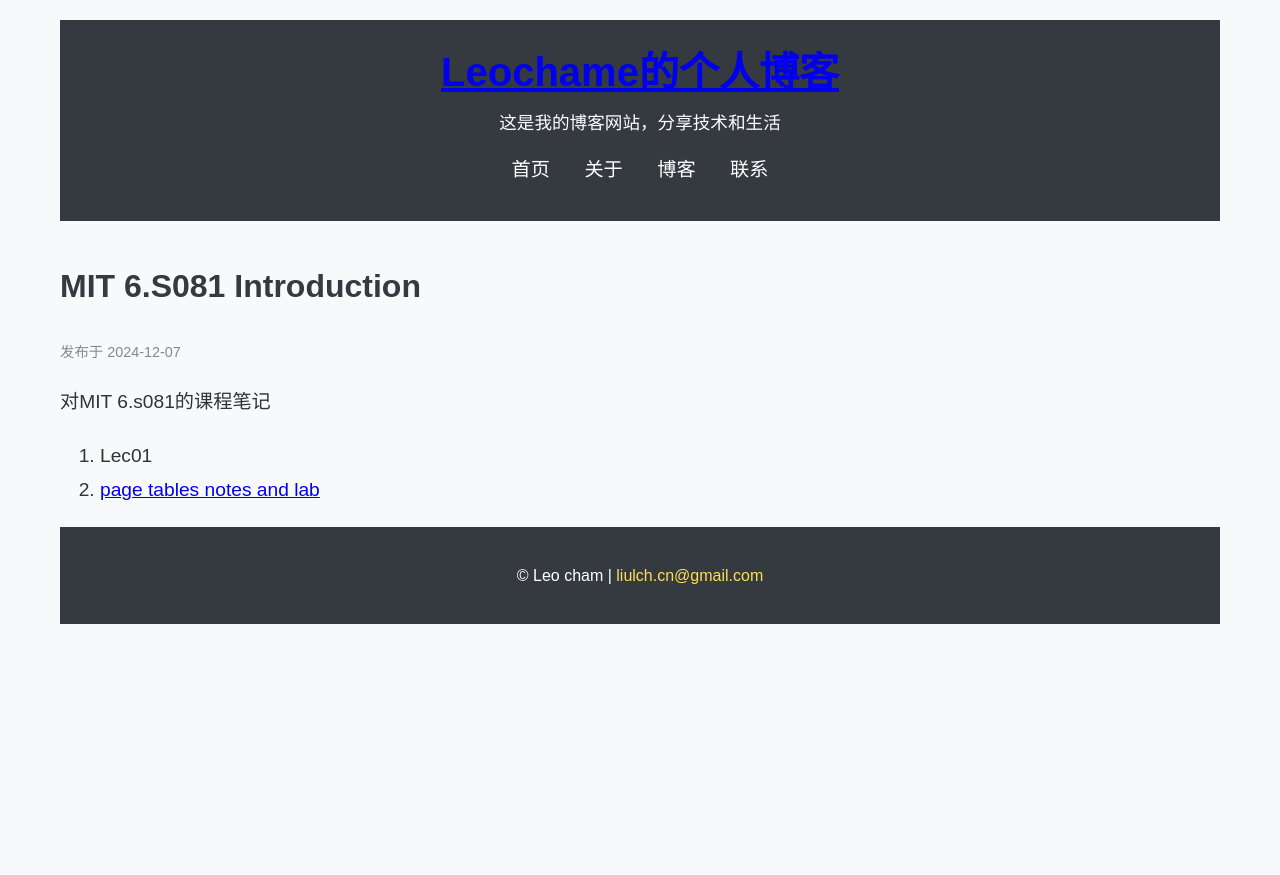
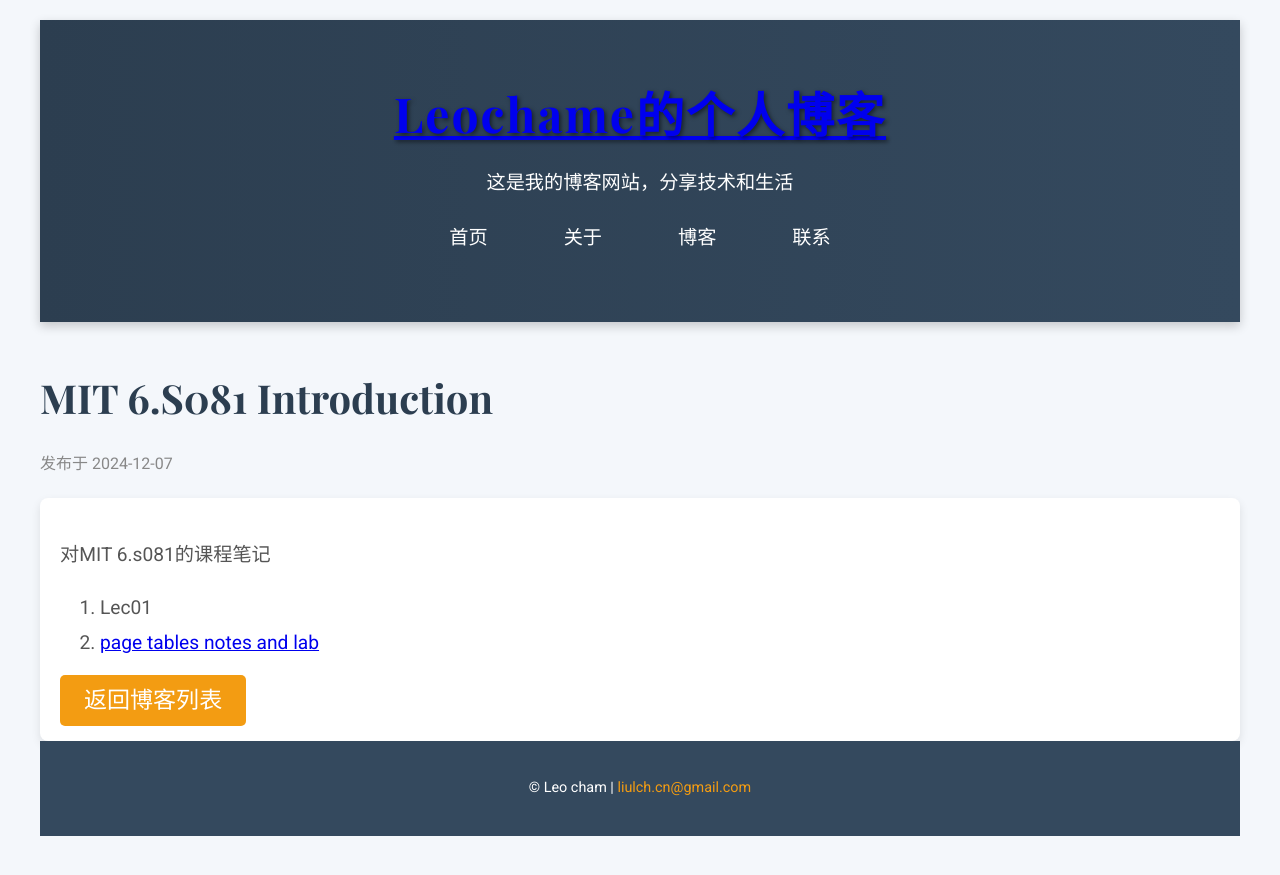
Before and after one commit to leochame/leochame.github.io, a Jekyll site: the page built from _posts/os/2024-12-07-mit-6s081-introduction.md, in a window 1280 px wide. Shown: the top 875 px of the page. Built offline with Jekyll 4.4.1, drawn with Linux system fonts in a browser that asks for light colours.

Commit message:
修改post展示格式v1.3

```diff
--- a/_layouts/post.html
+++ b/_layouts/post.html
@@ -8,113 +8,155 @@
 
     {% seo %}
 
+    <!-- 引入 Google Fonts -->
+    <link href="https://fonts.googleapis.com/css2?family=Roboto:wght@400;700&family=Playfair+Display:wght@700&display=swap" rel="stylesheet">
+
     <style>
-        /* 确保 body 和 html 的高度为100% */
-        html, body {
-            height: 100%; /* 让整个页面高度占满屏幕 */
+        /* 基础样式 */
+        body {
+            font-family: 'Roboto', sans-serif;
+            background-color: #f4f7fb;
+            color: #333;
             margin: 0;
             padding: 0;
+            line-height: 1.8;
+            display: flex;
+            flex-direction: column;
+            height: 100%;
         }
 
-        /* 通用样式 */
-        body {
-            font-family: Arial, sans-serif;
-            background-color: #f8f9fa;
-            color: #333;
-            line-height: 1.6;
-            display: flex;
-            flex-direction: column;
+        html, body {
+            height: 100%;
         }
 
-        /* 页面容器：确保内容居中并具有最大宽度 */
-        .container {
-            width: 100%;
-            max-width: 1200px;
-            margin: 0 auto;
-            padding: 20px;
-            box-sizing: border-box;
-            flex-grow: 1; /* 使容器的高度可以自动扩展填充可用空间 */
-        }
-
+        /* 头部 */
         header {
+            background: linear-gradient(to right, #2c3e50, #34495e);
+            color: #fff;
             text-align: center;
-            padding: 20px 0;
-            background-color: #343a40;
-            color: #fff;
+            padding: 50px 0;
+            box-shadow: 0 4px 10px rgba(0, 0, 0, 0.2);
         }
 
         header h1 {
-            font-size: 2.5em;
+            font-family: 'Playfair Display', serif;
+            font-size: 3em;
             margin: 0;
+            letter-spacing: 2px;
+            text-shadow: 2px 2px 4px rgba(0, 0, 0, 0.5);
         }
 
         header p {
-            font-size: 1.1em;
-            margin-top: 5px;
+            font-size: 1.2em;
+            margin-top: 10px;
         }
 
+        /* 导航样式 */
         nav ul {
             list-style-type: none;
             padding: 0;
+            margin-top: 20px;
             text-align: center;
         }
 
         nav ul li {
-            display: inline;
-            margin: 0 15px;
+            display: inline-block;
+            margin: 0 20px;
         }
 
         nav ul li a {
             text-decoration: none;
             color: #fff;
             font-size: 1.2em;
+            padding: 8px 16px;
+            transition: all 0.3s ease;
+            border-radius: 5px;
         }
 
         nav ul li a:hover {
-            color: #ffdd57;
+            background-color: #f39c12; /* 橙色 */
+            color: #fff;
+            transform: translateY(-2px); /* 增加悬停效果 */
         }
 
+        /* 主容器 */
+        .container {
+            width: 100%;
+            max-width: 1200px;
+            margin: 0 auto;
+            padding: 20px;
+            flex-grow: 1;
+        }
+
+        /* 文章区域 */
         main {
             margin-top: 40px;
         }
 
         article h2 {
-            font-size: 2em;
-            color: #343a40;
+            font-family: 'Playfair Display', serif;
+            font-size: 2.5em;
+            color: #2c3e50;
+            margin-bottom: 10px;
         }
 
         article p small {
-            font-size: 0.9em;
+            font-size: 1em;
             color: #888;
         }
 
-        /* 文章内容 */
         article div {
             margin-top: 20px;
             font-size: 1.2em;
             line-height: 1.8;
+            color: #555;
+            padding-bottom: 40px;
+            background-color: #fff;
+            padding: 20px;
+            border-radius: 8px;
+            box-shadow: 0 4px 10px rgba(0, 0, 0, 0.1); /* 文章卡片阴影效果 */
         }
 
+        /* 页脚样式 */
         footer {
-            background-color: #343a40;
+            background-color: #34495e;
             color: #fff;
             text-align: center;
             padding: 20px;
+            font-size: 0.9em;
         }
 
         footer a {
-            color: #ffdd57;
+            color: #f39c12;
             text-decoration: none;
+            transition: color 0.3s ease;
         }
 
         footer a:hover {
+            color: #fff;
             text-decoration: underline;
         }
 
-        /* 自适应布局 */
+        /* 按钮样式 */
+        .button {
+            padding: 12px 24px;
+            background-color: #f39c12;
+            color: white;
+            border-radius: 5px;
+            text-decoration: none;
+            font-size: 1.2em;
+            transition: all 0.3s ease;
+        }
+
+        .button:hover {
+            background-color: #e67e22;
+            transform: translateY(-3px); /* 增加点击效果 */
+        }
+
+        /* 响应式设计 */
         @media (max-width: 768px) {
             header h1 {
-                font-size: 2em;
+                font-size: 2.5em;
             }
 
             nav ul li {
@@ -122,12 +164,8 @@
                 margin: 10px 0;
             }
 
-            nav ul li a {
-                font-size: 1.1em;
-            }
-
             article h2 {
-                font-size: 1.8em;
+                font-size: 2.2em;
             }
 
             article div {
@@ -157,6 +195,7 @@
             <p><small>发布于 {{ page.date | date: '%Y-%m-%d' }}</small></p>
             <div>
                 {{ content }}
+                <a href="/blog/" class="button">返回博客列表</a> <!-- 按钮示例 -->
             </div>
         </article>
     </main>
```
